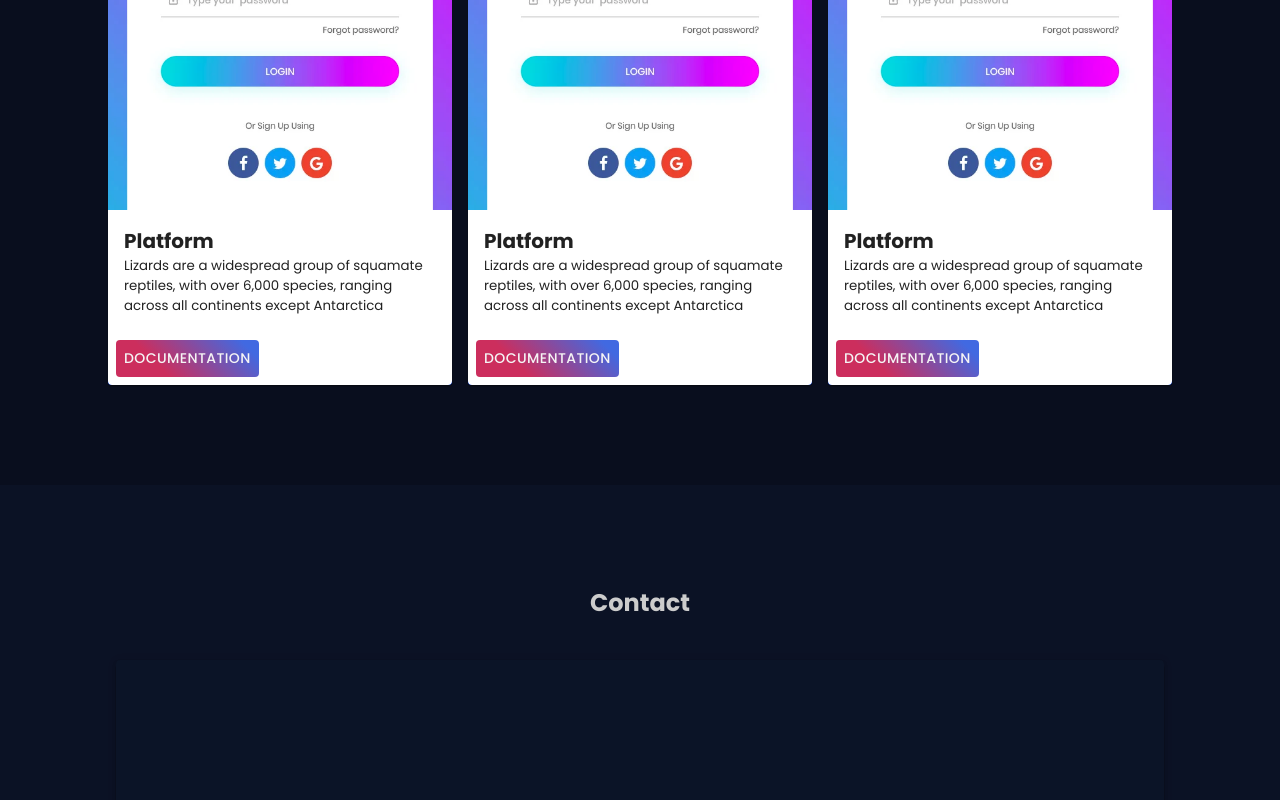
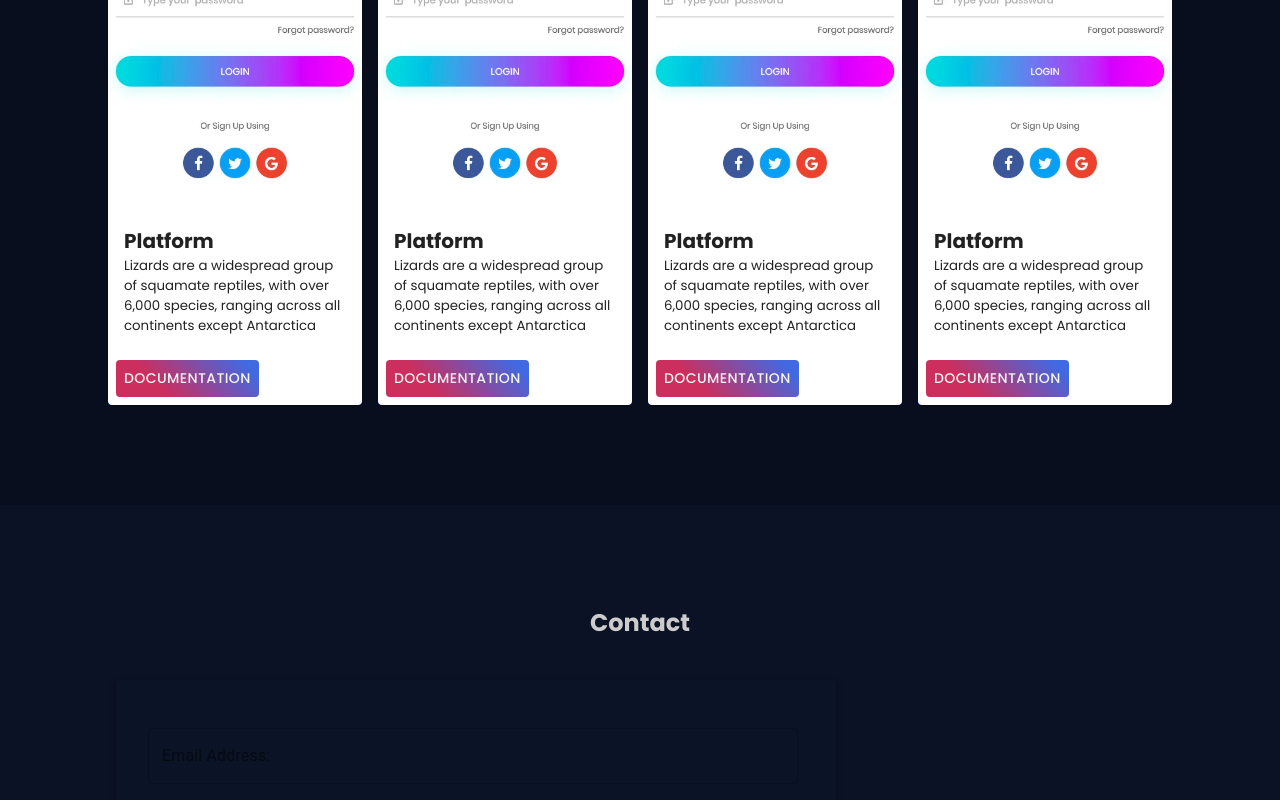
Before and after one commit to km00776/OfficialPortfolio, a Next.js app: page / in a window 1280 px wide. Shown: the part 1225-2025 px from the top of the page. Built offline with nearby package versions, Linux system fonts and the light colour scheme.

Commit message:
added textfield materialui

```diff
--- a/components/Contact-section.js
+++ b/components/Contact-section.js
@@ -1,7 +1,7 @@
 import React, { useLayoutEffect } from 'react';
 import {makeStyles} from '@material-ui/core/styles';
 import Paper from '@material-ui/core/Paper';
-
+import InputField from './InputField';
 
 const ContactForm = () => {
     const useStyles = makeStyles((theme) => ({
@@ -11,7 +11,7 @@ const ContactForm = () => {
           '& > *': {
             margin: theme.spacing(2),
             marginTop: theme.spacing(5),
-            width: theme.spacing(200),
+            width: theme.spacing(90),
             height: theme.spacing(100),
           },
 
@@ -21,9 +21,9 @@ const ContactForm = () => {
     const classes = useStyles();
     return (
     <div className={classes.root}>
-        <Paper style = {{backgroundColor: '#1322'}} elevation = {3}
-
-        />
+        <Paper style = {{backgroundColor: '#1322'}} elevation = {3}>
+            <InputField />
+        </Paper>
     </div>
     )
 
--- /dev/null
+++ b/components/InputField.js
@@ -0,0 +1,37 @@
+import React from 'react';
+import { makeStyles } from '@material-ui/core/styles';
+import TextField from '@material-ui/core/TextField';
+
+const useStyles = makeStyles((theme) => ({
+    root: {
+        '& .MuiTextField-root': {
+            marginTop: theme.spacing(6),
+            marginLeft: theme.spacing(4),
+
+            width: 650,
+            color: 'red'
+        },
+        multilineColor:{
+            color:'#111'
+        }
+
+    },
+}))
+
+const InputField = () => {
+    const classes = useStyles();
+    return (
+        <form className={classes.root}>
+            <TextField
+                label="Email Address:"
+                id="outlined-size-normal"
+                defaultValue=""
+                variant="outlined"
+
+                >
+            </TextField>
+        </form>
+    )
+}
+
+export default InputField;
--- a/components/Project-Section.js
+++ b/components/Project-Section.js
@@ -6,7 +6,8 @@ import ProjectContainer from './ProjectContainer';
 
 
 const ResponsiveContainer = () => {
-    const [size, setSize] = useState(false);
+     const [size, setSize] = useState(true);
+
      if(typeof window !== "undefined") {
         let widthMatch = window.matchMedia("(min-width: 1920px)");
         widthMatch.addEventListener("change", function (mm) {
@@ -18,6 +19,8 @@ const ResponsiveContainer = () => {
             }
         });
     }
+
+
 
     if(size === true) {
         return(
@@ -60,7 +63,7 @@ const ProjectSection = () => {
                 <h2 className="project">Projects</h2>
             </div>
             <div className="Projects">
-             {<ResponsiveContainer />}
+                 <ResponsiveContainer />
             </div>
         </section>
 
--- a/server.js
+++ b/server.js
@@ -10,7 +10,7 @@ const app = next({ dev })
 const handle = app.getRequestHandler();
 
 app.prepare().then(() => {
-    const server = express()
+    const server = express();
 
     server.use(express.static(path.join(__dirname, 'public')));
 
```
